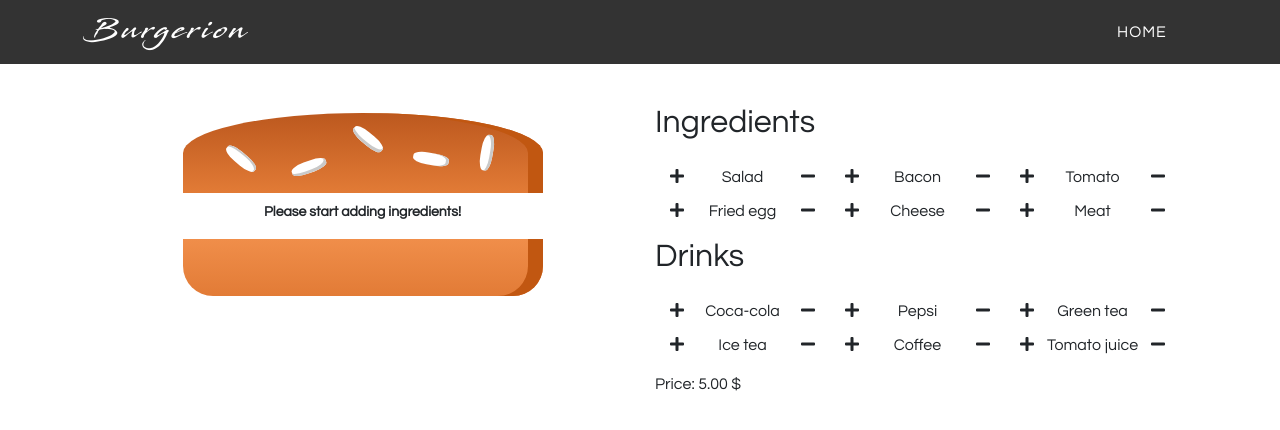
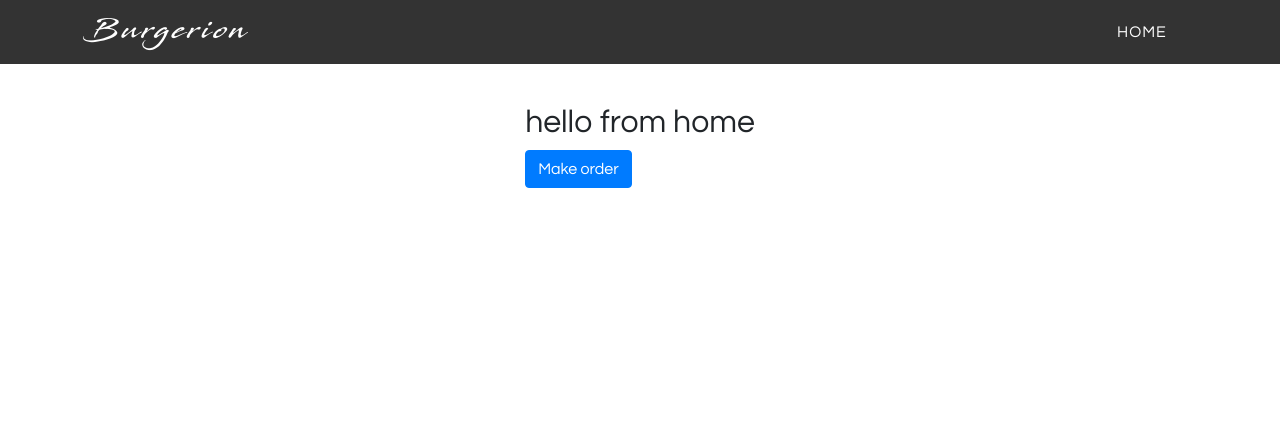
Before and after one commit to sopanda/burger-app, a React app: page / in a window 1280 px wide. Shown: the top 430 px of the page. Built offline with nearby package versions, Linux system fonts and the light colour scheme.

Commit message:
Checkout sorting disable

```diff
--- a/src/App.js
+++ b/src/App.js
@@ -2,6 +2,7 @@ import React, { Component } from 'react';
 import Layout from './hoc/Layout/Layout';
 import BurgerBuilder from './containers/BurgerBuilder/BurgerBuilder';
 import Checkout from './containers/Checkout/Checkout';
+import Home from './containers/Home/Home';
 import {Route} from 'react-router-dom';
 
 class App extends Component {
@@ -9,8 +10,9 @@ class App extends Component {
     return (
         <div>
             <Layout>
-                <Route path="/" exact component={BurgerBuilder}/>
+                <Route path="/" exact component={Home}/>
                 <Route path="/checkout" exact component={Checkout}/>
+                <Route path="/burger-builder" exact component={BurgerBuilder}/>
             </Layout>
         </div>
     );
--- a/src/components/Burger/Burger.js
+++ b/src/components/Burger/Burger.js
@@ -33,7 +33,7 @@ class Burger extends Component  {
         return (
                 <div className={classes.Burger}>
                     <BurgerIngredient type = "bread-top"/>
-                        <SortableList items={this.state.items} onSortEnd={this.onSortEnd} lockAxis="y"/>
+                        <SortableList items={this.state.items} onSortEnd={this.onSortEnd} lockAxis="y" disableSort={this.props.disableSorting}/>
                     <BurgerIngredient type = "bread-bottom"/>
                 </div>
             );
--- a/src/components/Order/CheckoutSummury/CheckoutSummury.js
+++ b/src/components/Order/CheckoutSummury/CheckoutSummury.js
@@ -1,6 +1,6 @@
 import React, {Component} from 'react';
 import Burger from '../../Burger/Burger';
-import {Button, Row, Col, Container} from 'reactstrap';
+import {Button, Row, Col} from 'reactstrap';
 import classes from './CheckoutSummury.css';
 import PriceSection from '../../PriceSection/PriceSection';
 
@@ -23,12 +23,13 @@ class CheckoutSummury extends Component {
             <li key={i}>{key} : x{order[key]}</li>
         );
 
+        let disable = "true";
     return (
             <div className={classes.CheckoutSummury}>
                 <Row>
                     <Col  md="6" sm="6">
                         <div className={classes.CheckoutBurger}>
-                            <Burger ingredients={this.props.ingredients}/>
+                            <Burger ingredients={this.props.ingredients} disableSorting={disable}/>
                         </div>
                     </Col>
                     <Col  md="6" sm="6">
--- /dev/null
+++ b/src/containers/Home/Home.js
@@ -0,0 +1,25 @@
+import React, { Component } from 'react';
+import {Button} from 'reactstrap';
+
+class Home extends Component {
+    state = {}
+
+    burgerBuilderPageRoute = () => {
+        this.props.history.push('/burger-builder');
+    };
+
+    render() {
+        return (
+            <div>
+                <h2>hello from home</h2>
+                <Button
+                        color="primary"
+                        onClick={this.burgerBuilderPageRoute}>
+                        Make order
+                </Button>
+            </div>
+         );
+    }
+}
+
+export default Home;
--- a/src/hoc/SortableList.js
+++ b/src/hoc/SortableList.js
@@ -3,14 +3,22 @@ import {SortableContainer} from 'react-sortable-hoc';
 import SortableItem from './SortableItem';
 import classes from '../components/Burger/Burger.css';
 
-const sortableList = SortableContainer(({items}) => {
-    let transformedIngredients = items.map((value, index) => (
-            <SortableItem key={`item-${index}`} index={index} i={index} value={value}/>
+const sortableList = SortableContainer(({items, disableSort}) => {
+    let transformedIngredients;
+
+    if(disableSort === null || disableSort === undefined) {
+            transformedIngredients = items.map((value, index) => (
+                <SortableItem key={`item-${index}`} index={index} i={index} value={value}/>
       ));
-
+    } else {
+        transformedIngredients = items.map((value, index) => (
+            <SortableItem key={`item-${index}`} index={index} i={index} value={value} disabled={true}/>
+      ));
+    }
     if (transformedIngredients.length === 0) {
         transformedIngredients = <p>Please start adding ingredients!</p>
     }
+
     return (
         <ul className={classes.List}>
             {transformedIngredients}
```
